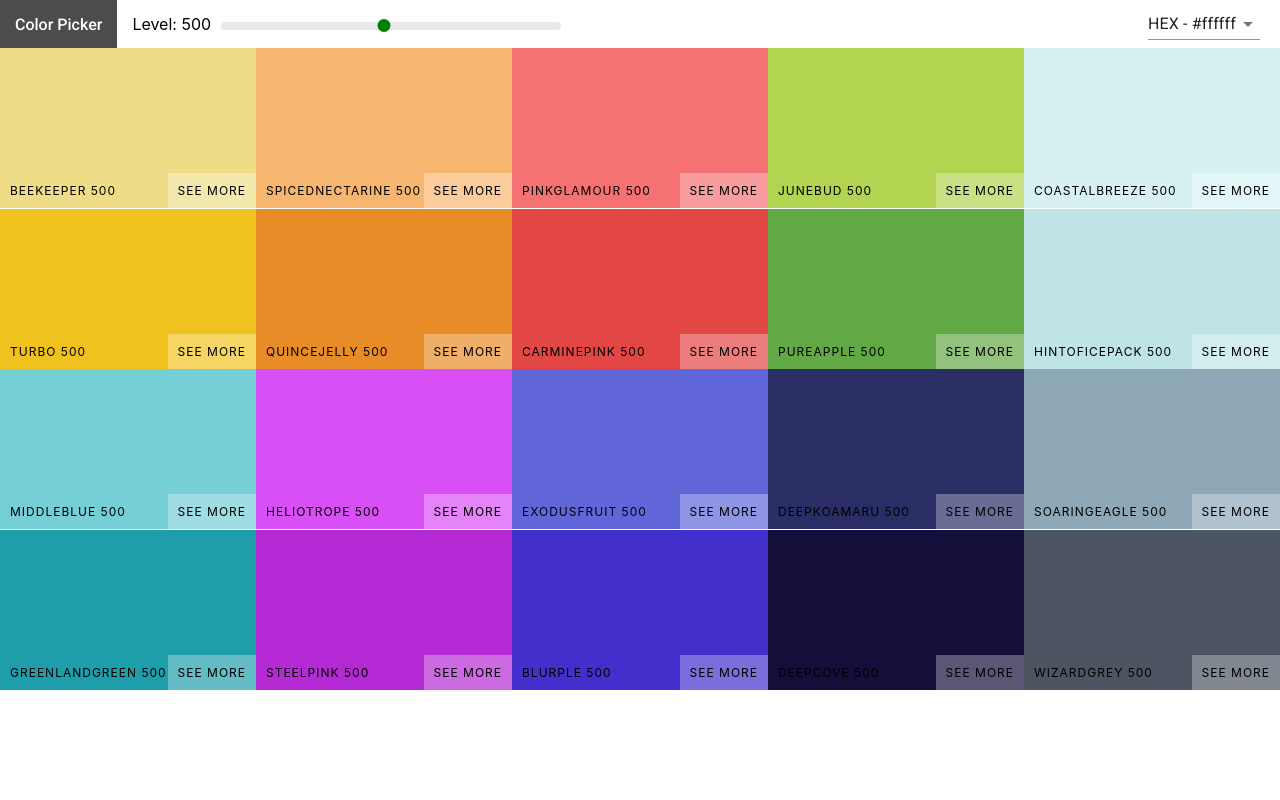
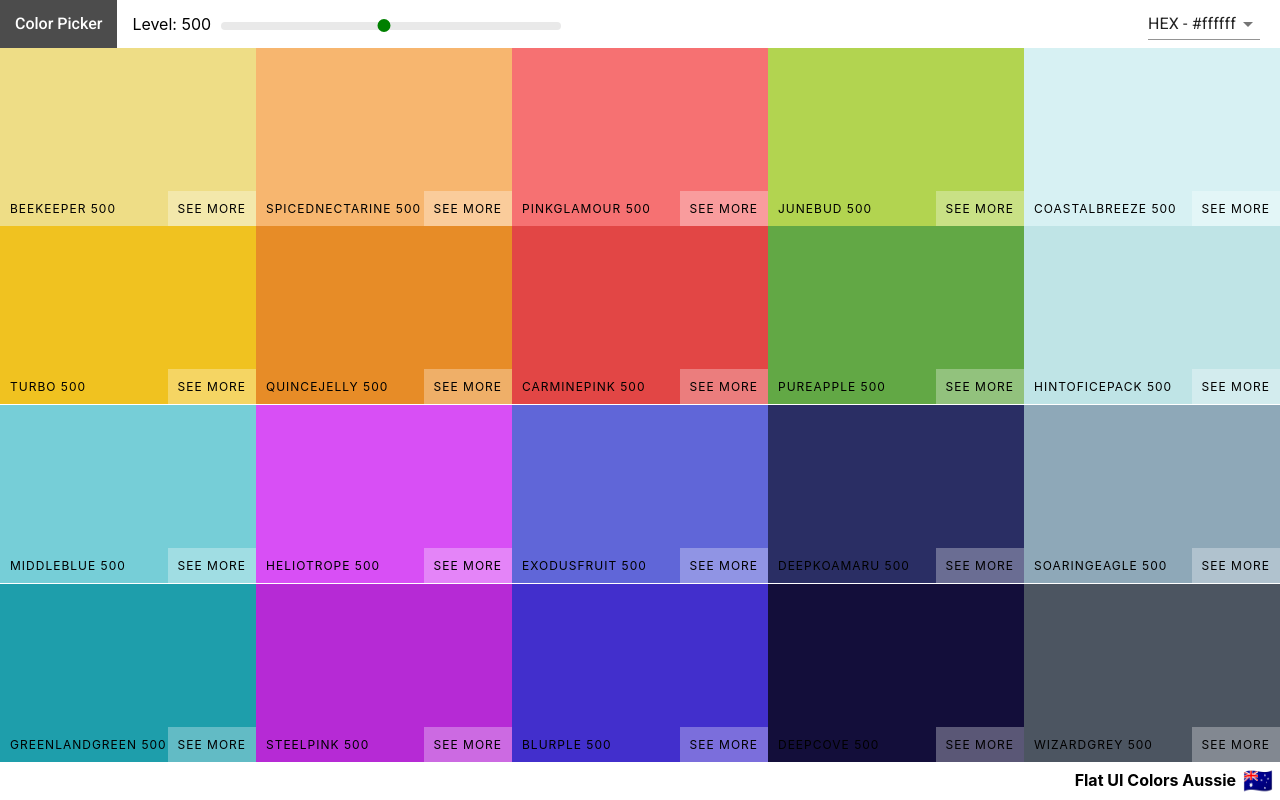
Before and after one commit to harelpanker/react-colors, a React (Create React App) app: page /palette/flat-ui-colors-american in a window 1280 px wide. Built offline with nearby package versions, Linux system fonts and the light colour scheme.

Commit message:
Add palette footer

```diff
--- a/src/components/Palette.css
+++ b/src/components/Palette.css
@@ -1,6 +1,19 @@
 .Palette {
   height: 100vh;
+  display: flex;
+  flex-direction: column;
 }
 .palette-colors {
-  height: 80%;
+  height: 90%;
 }
+.palette-footer {
+  display: flex;
+  justify-content: flex-end;
+  align-items: center;
+  height: 5vh;
+  font-weight: bold;
+}
+.emoji {
+  margin: 0 7px;
+  font-size: 1.5rem;
+}
--- a/src/components/Palette.js
+++ b/src/components/Palette.js
@@ -14,7 +14,6 @@
   }
 
   ChangeFormat(val) {
-    console.log(val);
     this.setState({ format: val });
   }
 
@@ -26,8 +25,8 @@
     const { palette } = this.props;
     const { level, format } = this.state;
 
-    const ColorBoxs = palette.colors[level].map((color, i) => (
-      <ColorBox key={i} background={color[format]} name={color.name} />
+    const ColorBoxs = palette.colors[level].map((color) => (
+      <ColorBox key={color.id} background={color[format]} name={color.name} />
     ));
     return (
       <div className='Palette'>
@@ -41,7 +40,10 @@
           {/* all of color boxs*/}
           {ColorBoxs}
         </div>
-        {/* footer */}
+        <footer className='palette-footer'>
+          {palette.paletteName}
+          <span className='emoji'>{palette.emoji}</span>
+        </footer>
       </div>
     );
   }
```
